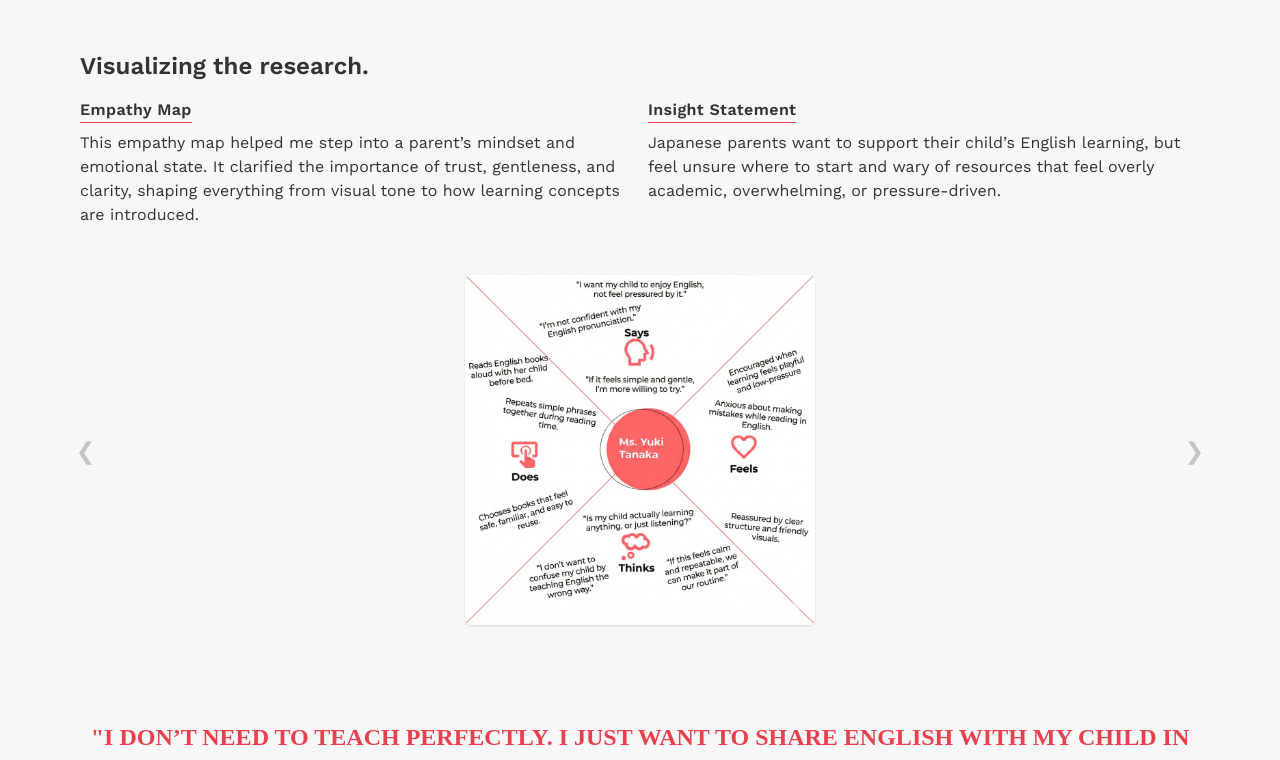
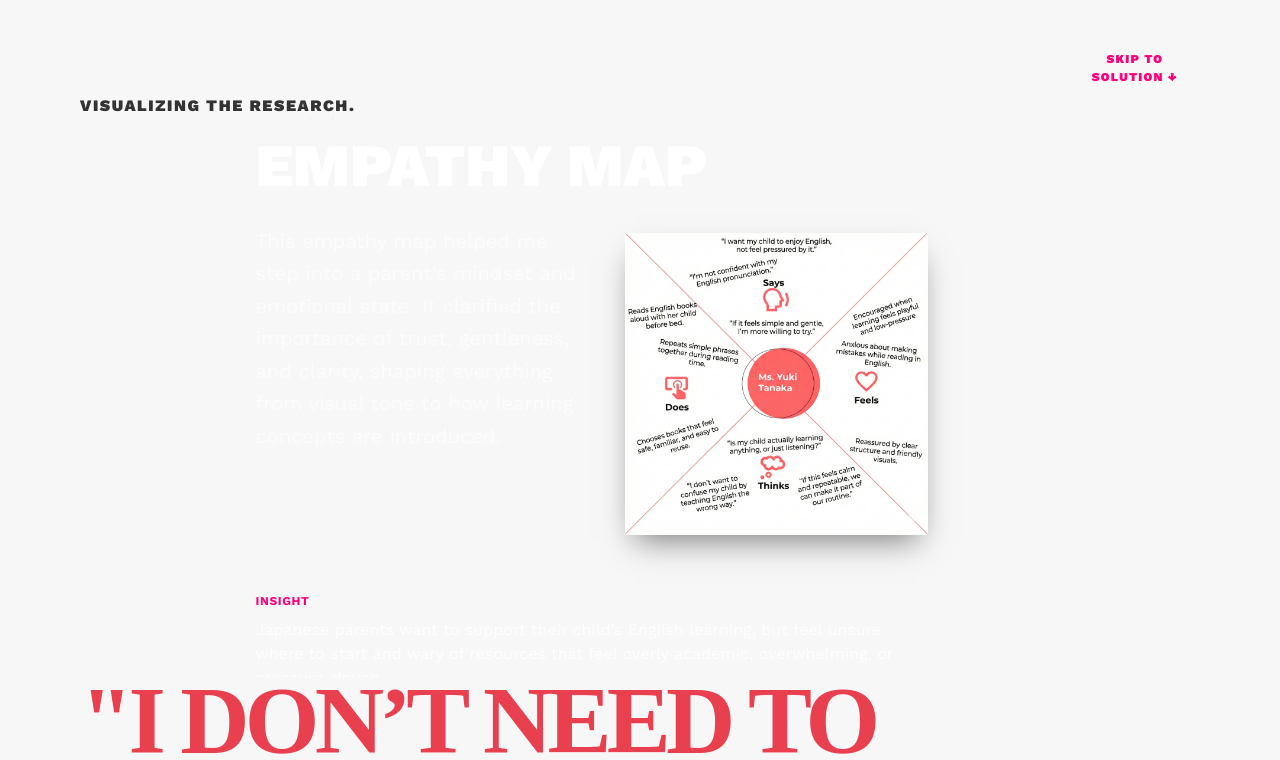
Before and after one commit to dev-jLagunas/ux-portfolio, a Vue app: page /#/case-tlf in a window 1280 px wide. Shown: the part 3055-3815 px from the top of the page. Built offline with nearby package versions, Linux system fonts and the light colour scheme; a web font is replaced by a local one.

Commit message:
chore: full visualizing research refactor

```diff
--- a/src/assets/main.css
+++ b/src/assets/main.css
@@ -380,26 +380,6 @@ Case Problem Styles
   @apply text-lg;
 }
 
-.problem-left-btn {
-  @apply text-5xl absolute top-2/3 -left-4 transform -translate-y-1/2  ml-3  opacity-25 transition-all duration-300 md:text-6xl hover:scale-150 hover:opacity-100 hover:cursor-pointer;
-}
-
-.problem-right-btn {
-  @apply text-5xl absolute -right-4 top-2/3 transform -translate-y-1/2  mr-3 opacity-25 hover:scale-150 transition-all duration-300 md:text-6xl hover:opacity-100 hover:cursor-pointer;
-}
-
-.problem-quote {
-  @apply text-xl my-16 font-bold text-pink font-special uppercase mb-2 text-center lg:text-2xl lg:my-24;
-}
-
-.problem-img-modal {
-  @apply fixed inset-0 z-50 bg-dark/95 flex items-center justify-center;
-}
-
-.problem-modal-close-btn {
-  @apply absolute -top-10 right-8 text-white bg-pink px-3 py-1 rounded hover:bg-pink/80 hover:cursor-pointer;
-}
-
 /***************************************
 Case Sticky Nav (Visibility Fix)
 *****************************************/
--- a/src/components/reusable/CaseProblem.vue
+++ b/src/components/reusable/CaseProblem.vue
@@ -1,7 +1,63 @@
 <script setup>
-import { ref } from 'vue'
+import { ref, onMounted, onUnmounted, nextTick } from 'vue'
+import gsap from 'gsap'
+import { ScrollTrigger } from 'gsap/ScrollTrigger'
 
-// Props
+const scrollContainer = ref(null)
+const scrollContent = ref(null)
+const isModalOpen = ref(false)
+const currentIndex = ref(0)
+
+let ctx
+
+const openModal = (idx) => {
+  isModalOpen.value = true
+  currentIndex.value = idx
+}
+
+const skipToSolution = () => {
+  document.getElementById('the-solution')?.scrollIntoView({ behavior: 'smooth' })
+}
+
+onMounted(async () => {
+  gsap.registerPlugin(ScrollTrigger)
+
+  await nextTick()
+
+  ctx = gsap.context(() => {
+    const mm = gsap.matchMedia()
+
+    mm.add('(min-width: 768px)', () => {
+      const content = scrollContent.value
+      const wrapper = scrollContainer.value
+
+      gsap.to(content, {
+        x: () => -(content.scrollWidth - wrapper.offsetWidth),
+        ease: 'none',
+        scrollTrigger: {
+          trigger: wrapper,
+          pin: true,
+          pinSpacing: true,
+          scrub: 1,
+          start: 'top 10%',
+          end: () => `+=${content.scrollWidth - wrapper.offsetWidth}`,
+          invalidateOnRefresh: true,
+          anticipatePin: 1,
+        },
+      })
+    })
+  }, scrollContainer.value)
+
+  // THE FIX: Force GSAP to recalculate measurements after Nuxt page transitions and images settle
+  setTimeout(() => {
+    ScrollTrigger.refresh()
+  }, 250) // 250ms is usually the sweet spot. Increase to 500 if the page is extremely image-heavy.
+})
+
+onUnmounted(() => {
+  if (ctx) ctx.revert()
+})
+
 const props = defineProps({
   id: String,
   problemStatement: { type: String, required: true },
@@ -22,19 +78,6 @@ const props = defineProps({
   statement: { type: String, required: false },
   statementDetails: { type: String, required: false },
 })
-
-// Reactive Properties
-const currentIndex = ref(0)
-const isModalOpen = ref(0)
-
-// Methods
-function nextImage() {
-  currentIndex.value = (currentIndex.value + 1) % props.artifacts.length
-}
-
-function prevImage() {
-  currentIndex.value = (currentIndex.value - 1 + props.artifacts.length) % props.artifacts.length
-}
 </script>
 
 <template>
@@ -128,39 +171,50 @@ function prevImage() {
           </div>
         </div>
       </article>
-      <h4 class="w-full font-semibold text-2xl">Visualizing the research.</h4>
-      <figure class="relative w-full mt-4">
-        <div class="md:place-items-center">
-          <div class="lg:grid lg:grid-cols-2 lg:gap-4">
-            <div class="mt-2 md:mt-0">
-              <h3 class="font-semibold tracking-wide border-b w-fit border-b-pink mb-2">
-                {{ props.artifacts[currentIndex].caption }}
-              </h3>
-              <p class="mb-8">{{ props.artifacts[currentIndex].blurb }}</p>
+
+      <div class="horizontal-header">
+        <h4 class="research-header">Visualizing the research.</h4>
+        <button @click="skipToSolution" class="skip-btn">Skip to Solution ↓</button>
+      </div>
+
+      <div ref="scrollContainer" class="horizontal-wrapper">
+        <div ref="scrollContent" class="horizontal-scroller">
+          <template v-for="(artifact, idx) in props.artifacts" :key="idx">
+            <div class="artifact-slide combined-box">
+              <div class="slide-inner">
+                <span class="slide-number">Artifact 0{{ idx + 1 }}</span>
+                <h3 class="slide-title">{{ artifact.caption }}</h3>
+
+                <div class="editorial-wrapper">
+                  <img
+                    :src="artifact.imageSrc"
+                    :alt="artifact.caption"
+                    class="editorial-img"
+                    @click="openModal(idx)"
+                  />
+                  <p class="slide-blurb">{{ artifact.blurb }}</p>
+                </div>
+
+                <div class="slide-statement-grid">
+                  <div class="statement-item">
+                    <h4 class="statement-label">{{ artifact.statement }}</h4>
+                    <p class="statement-text">{{ artifact.statementDetails }}</p>
+                  </div>
+                </div>
+              </div>
             </div>
-            <div>
-              <h3 class="font-semibold tracking-wide border-b w-fit border-b-pink mb-2">
-                {{ props.artifacts[currentIndex].statement }} Statement
-              </h3>
-              <p>
-                {{ props.artifacts[currentIndex].statementDetails }}
-              </p>
-            </div>
-          </div>
-          <img
-            :src="props.artifacts[currentIndex].imageSrc"
-            :alt="props.artifacts[currentIndex].caption"
-            class="rounded-md mt-16 w-[90%] shadow-sm hover:cursor-pointer mx-auto max-w-[350px] lg:mt-4"
-            @click="isModalOpen = true"
-            loading="lazy"
-          />
+          </template>
         </div>
-        <button @click="prevImage" class="problem-left-btn">‹</button>
-        <button @click="nextImage" class="problem-right-btn">›</button>
-      </figure>
-      <p class="problem-quote">"{{ quote }}"</p>
+      </div>
+
+      <p
+        class="text-6xl md:text-[6rem] font-black font-special uppercase leading-[.9] tracking-tighter text-pink"
+      >
+        "{{ quote }}"
+      </p>
     </article>
   </section>
+
   <div v-if="isModalOpen" class="problem-img-modal" @click.self="isModalOpen = false">
     <div class="relative w-full lg:w-[800px] px-8">
       <button @click="isModalOpen = false" class="problem-modal-close-btn">X</button>
@@ -178,4 +232,194 @@ function prevImage() {
   </div>
 </template>
 
-<style scoped></style>
+<style scoped>
+.horizontal-header {
+  display: flex;
+  justify-content: space-between;
+  align-items: flex-end;
+  width: 100%;
+}
+
+.skip-btn {
+  font-weight: 900;
+  text-transform: uppercase;
+  font-size: 0.75rem;
+  letter-spacing: 0.1em;
+  color: #ff007a;
+  margin-bottom: 2rem;
+  cursor: pointer;
+  transition: opacity 0.3s;
+}
+
+.skip-btn:hover {
+  opacity: 0.7;
+}
+
+.horizontal-wrapper {
+  position: relative;
+  width: 100%;
+  overflow: hidden;
+  z-index: 10;
+  background-color: transparent;
+}
+
+.horizontal-scroller {
+  display: flex;
+  flex-direction: column;
+  width: 100%;
+}
+
+@media (min-width: 768px) {
+  .horizontal-scroller {
+    flex-direction: row;
+    width: max-content;
+    flex-wrap: nowrap;
+  }
+}
+
+.artifact-slide {
+  width: 100%;
+  height: auto;
+  display: flex;
+  align-items: center;
+  justify-content: center;
+  padding: 1.5rem;
+  flex-shrink: 0;
+  background-color: transparent;
+}
+
+@media (min-width: 768px) {
+  .artifact-slide {
+    width: 100vw;
+    height: 70vh;
+    padding: 2rem 5rem;
+  }
+}
+
+.combined-box {
+  border-bottom: 1px solid rgba(255, 255, 255, 0.05);
+}
+
+@media (min-width: 768px) {
+  .combined-box {
+    border-bottom: 0;
+    border-right: 1px solid rgba(255, 255, 255, 0.05);
+  }
+}
+
+@media (min-width: 1024px) {
+  .artifact-slide {
+    width: 80vw;
+    height: 70vh;
+    padding: 2rem 5rem;
+  }
+}
+
+@media (min-width: 1400px) {
+  .artifact-slide {
+    width: 52vw;
+    height: 70vh;
+    padding: 2rem 5rem;
+  }
+}
+
+.slide-inner {
+  max-width: 42rem;
+  width: 100%;
+}
+
+.slide-number {
+  display: block;
+  color: #ff007a;
+  font-weight: 900;
+  letter-spacing: 0.1em;
+  font-size: 0.75rem;
+  margin-bottom: 1rem;
+  text-transform: uppercase;
+}
+
+.slide-title {
+  font-size: 2.25rem;
+  font-weight: 900;
+  text-transform: uppercase;
+  line-height: 0.9;
+  margin-bottom: 2rem;
+  color: #ffffff;
+}
+
+@media (min-width: 768px) {
+  .slide-title {
+    font-size: 3.75rem;
+  }
+}
+
+/* Editorial Layout CSS */
+.editorial-wrapper {
+  display: block;
+  width: 100%;
+}
+
+.editorial-wrapper::after {
+  content: '';
+  display: table;
+  clear: both;
+}
+
+.editorial-img {
+  float: right;
+  width: 40%;
+  min-width: 120px;
+  max-width: 200px;
+  margin: 0.5rem 0 1rem 1.5rem;
+  object-fit: contain;
+  border-radius: 0.25rem;
+  box-shadow: 0 15px 30px -10px rgba(0, 0, 0, 0.5);
+  transition: transform 0.3s ease-out;
+  cursor: pointer;
+}
+
+@media (min-width: 768px) {
+  .editorial-img {
+    width: 45%;
+    max-width: 350px;
+    margin: 0.5rem 0 1.5rem 2.5rem;
+  }
+}
+
+.editorial-img:hover {
+  transform: scale(1.05);
+}
+
+.slide-blurb {
+  font-size: 1.125rem;
+  color: rgba(255, 255, 255, 0.6);
+  line-height: 1.625;
+  margin-bottom: 3rem;
+}
+
+@media (min-width: 768px) {
+  .slide-blurb {
+    font-size: 1.25rem;
+  }
+}
+
+.slide-statement-grid {
+  padding-top: 2rem;
+  border-top: 1px solid rgba(255, 255, 255, 0.1);
+  clear: both; /* Ensures grid stays below the floated image if text is short */
+}
+
+.statement-label {
+  font-weight: 700;
+  color: #ff007a;
+  font-size: 0.75rem;
+  text-transform: uppercase;
+  letter-spacing: 0.05em;
+  margin-bottom: 0.5rem;
+}
+
+.statement-text {
+  color: rgba(255, 255, 255, 0.8);
+  line-height: 1.5;
+}
+</style>
--- a/src/views/cases/CaseSixView.vue
+++ b/src/views/cases/CaseSixView.vue
@@ -292,7 +292,6 @@ const reflections = [
       takeaway="B2B clients depend on clarity, speed, and professionalism when choosing a maintenance partner. By understanding their decision flow and expectations, the redesign positioned Tanaka Denki as a reliable, compliant, and easy-to-contact vendor that supports business continuity."
       quote="I need to confirm your services quickly and know I can trust you."
     />
-    <img :src="divider" alt="divider image" class="mx-auto -scale-40 opacity-75" />
     <CaseSolution
       id="solution-section"
       introText="The original site made it difficult for potential clients to understand what Tanaka Denki offered, why they should trust the company, and how to contact them quickly. My goal was to create a modern, structured, and credible digital presence that supported real business outcomes."
```
